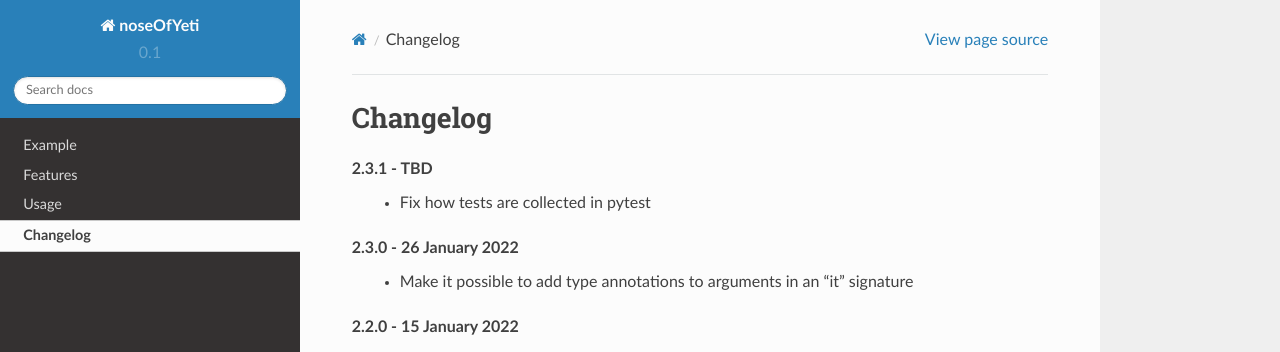
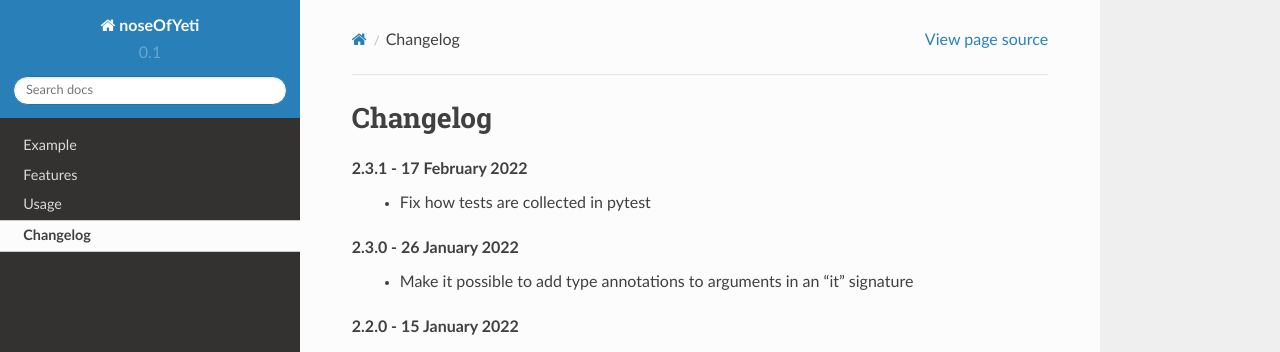
Before and after one commit to delfick/nose-of-yeti, a Sphinx documentation site: the page built from docs/api/changelog.rst, in a window 1280 px wide and 900 px high. Shown: the top 352 px of the window. Built offline with Sphinx 7.4.7 and the Read the Docs theme 2.0.0, drawn with Linux system fonts in a browser that asks for light colours.

```diff
--- a/docs/api/changelog.rst
+++ b/docs/api/changelog.rst
@@ -5,7 +5,7 @@ Changelog
 
 .. _release-2.3.1:
 
-2.3.1 - TBD
+2.3.1 - 17 February 2022
     * Fix how tests are collected in pytest
 
 .. _release-2.3.0:
--- a/noseOfYeti/__init__.py
+++ b/noseOfYeti/__init__.py
@@ -1,6 +1,6 @@
 """pytest-cov: avoid already-imported warning: PYTEST_DONT_REWRITE."""
 
-VERSION = "2.3.0"
+VERSION = "2.3.1"
 
 
 def run_pytest():
```
